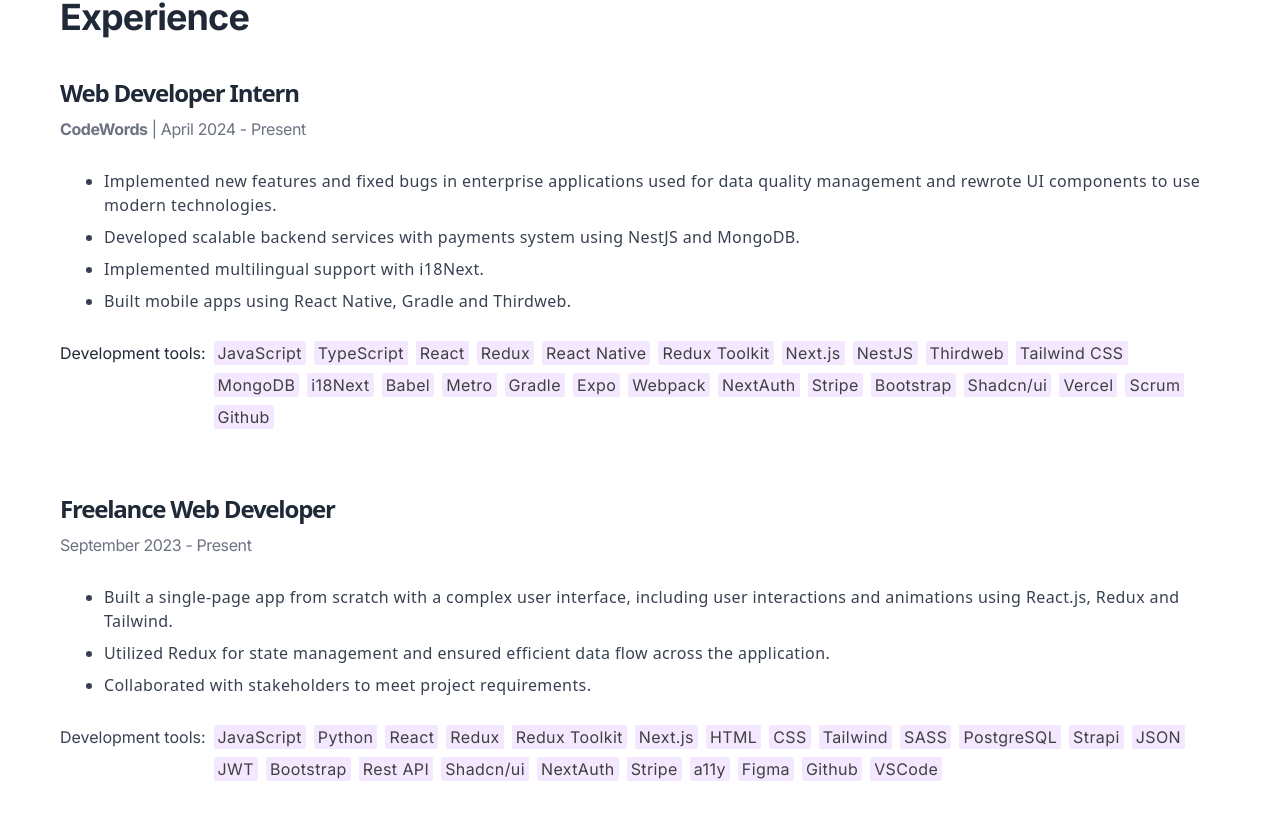
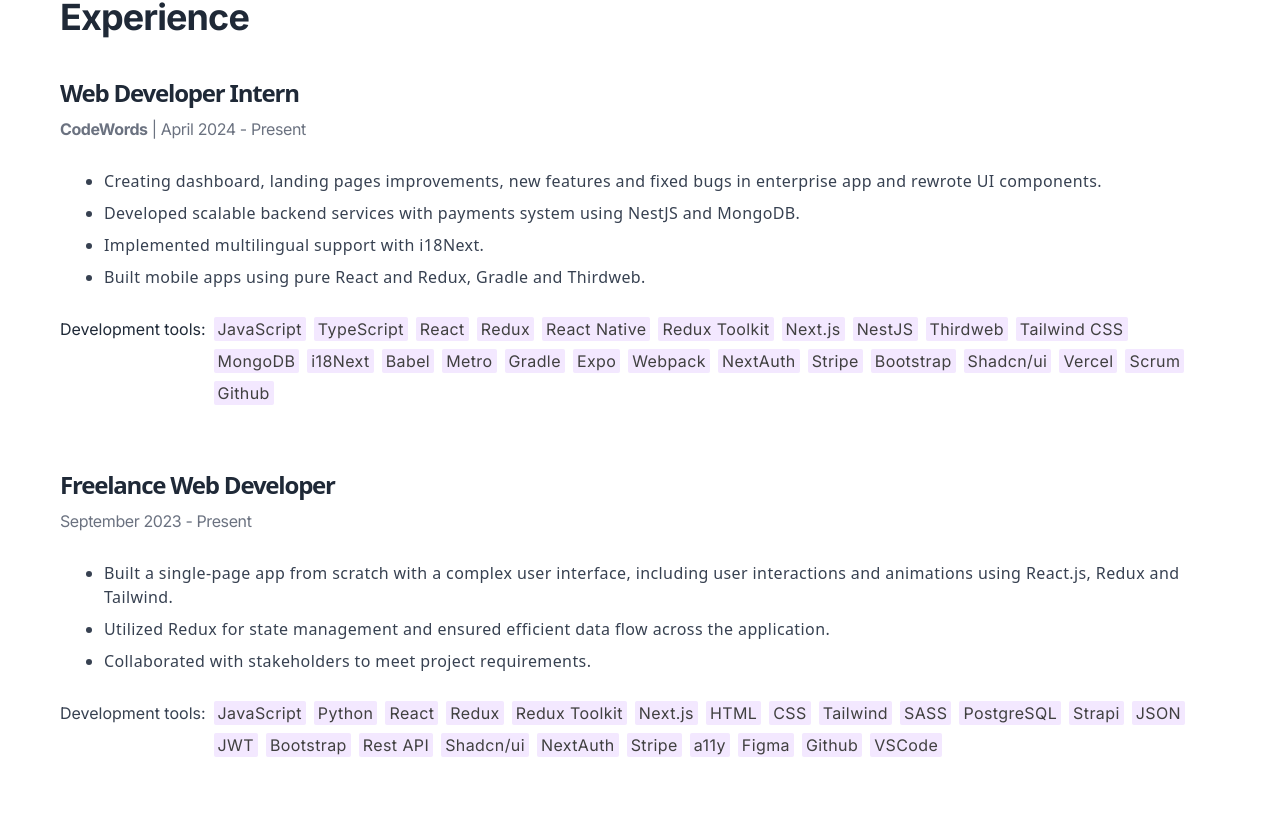
Before and after one commit to patrykswiderski/my-website, a Next.js app: page / in a window 1280 px wide. Shown: the part 4705-5524 px from the top of the page. Built offline with nearby package versions, Linux system fonts and the light colour scheme.

Commit message:
Experience component upgrade

```diff
--- a/app/_components/Experience.jsx
+++ b/app/_components/Experience.jsx
@@ -21,9 +21,8 @@ function Experience() {
 						</p>
 						<ul className="list-disc sm:ml-5 my-5 md:my-7 pl-6 space-y-2 font-sans tracking-wide text-gray-700 text-xs sm:text-sm md:text-base">
 							<li>
-								Implemented new features and fixed bugs in enterprise
-								applications used for data quality management and rewrote UI
-								components to use modern technologies.
+								Creating dashboard, landing pages improvements, new features and
+								fixed bugs in enterprise app and rewrote UI components.
 							</li>
 							<li>
 								Developed scalable backend services with payments system using
@@ -31,7 +30,8 @@ function Experience() {
 							</li>
 							<li>Implemented multilingual support with i18Next.</li>
 							<li>
-								Built mobile apps using React Native, Gradle and Thirdweb.
+								Built mobile apps using pure React and Redux, Gradle and
+								Thirdweb.
 							</li>
 						</ul>
 
```
